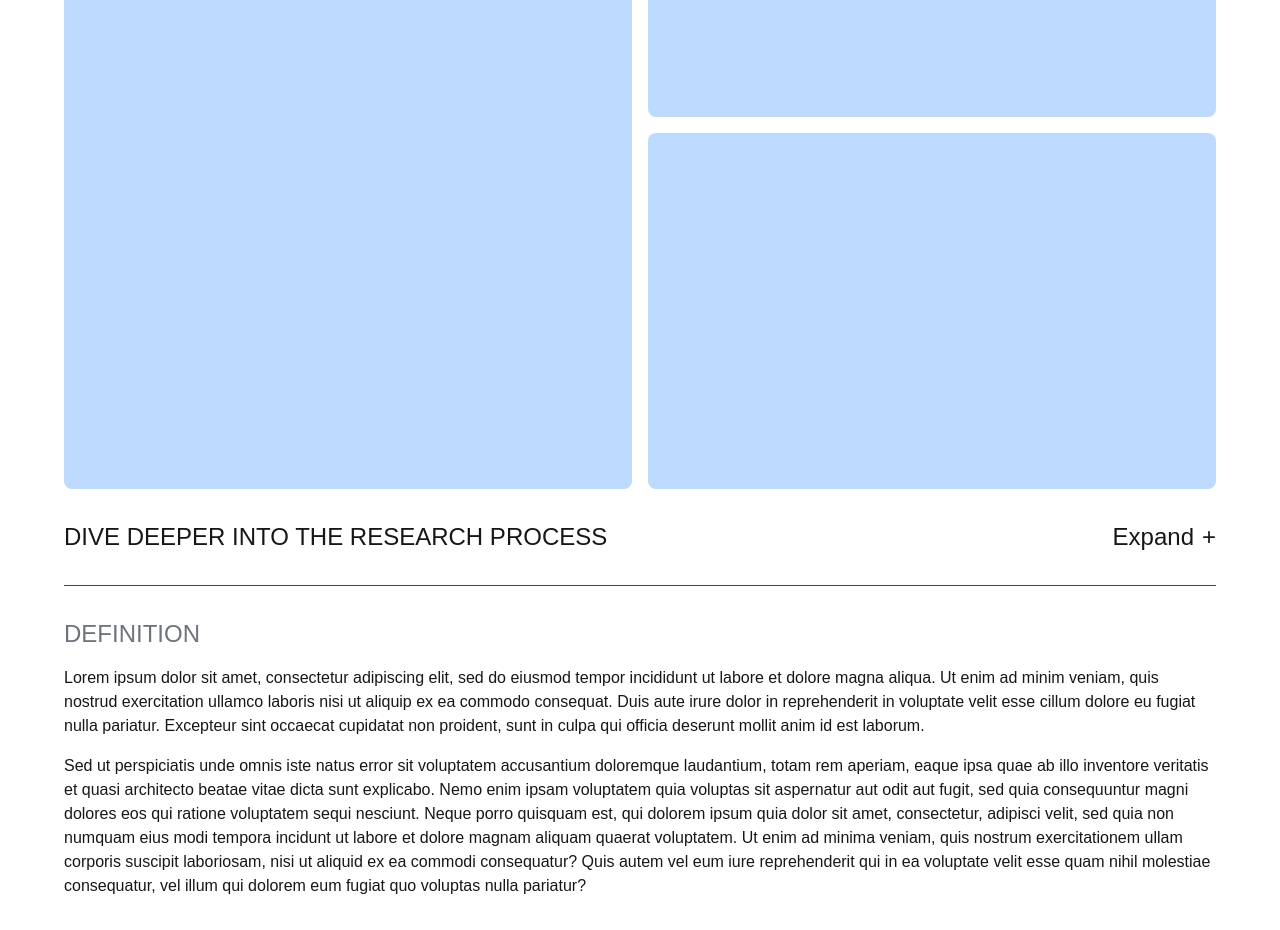
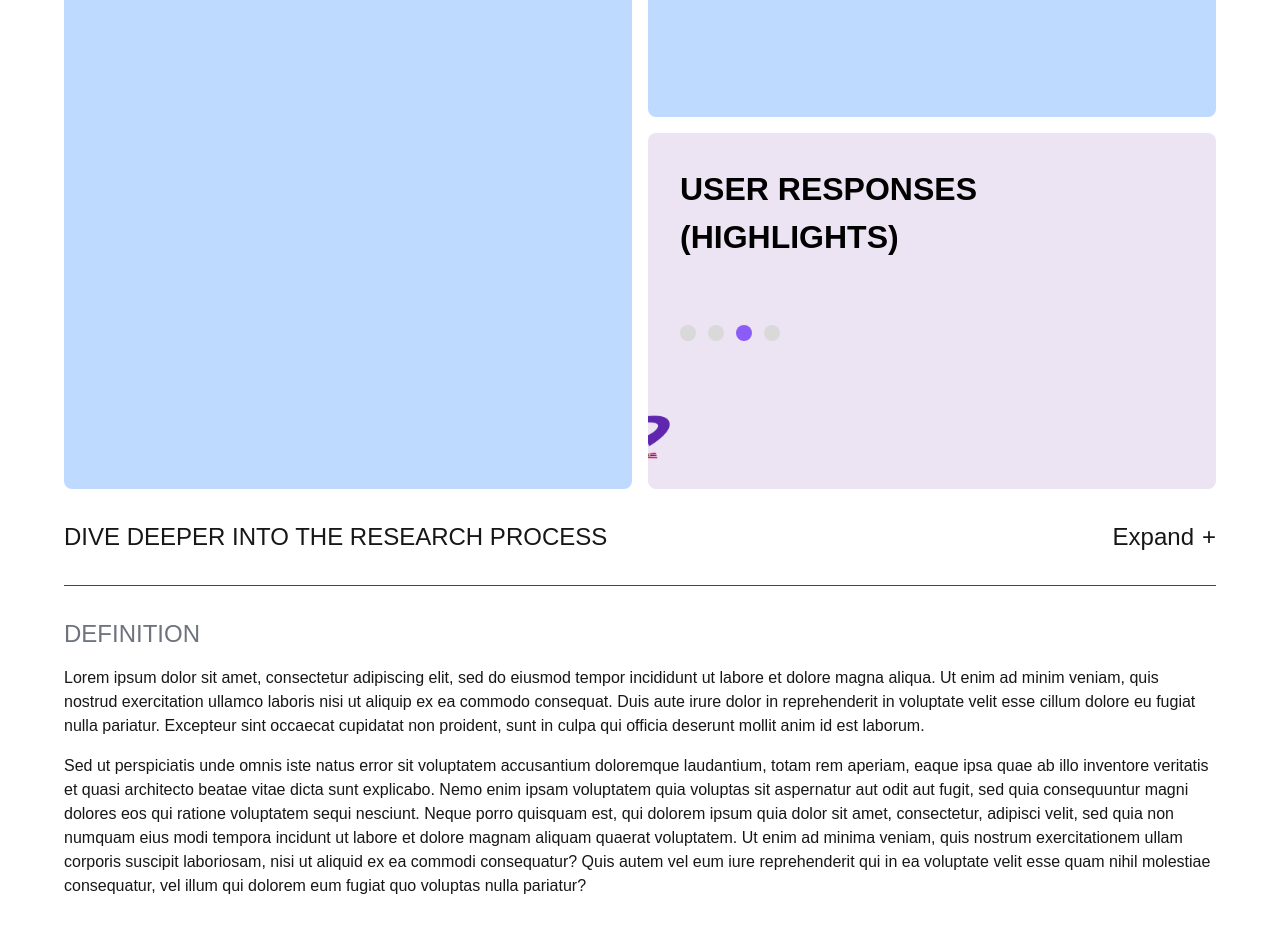
Before and after one commit to 11amanraj/portfolio-jan-26, a Next.js app: page /case-study-2 in a window 1280 px wide. Shown: the part 1420-2350 px from the top of the page. Built offline with nearby package versions, Linux system fonts and the light colour scheme.

Commit message:
Connected CardSwitcher to Research Bento

```diff
--- a/app/Components/CaseStudy/CardSwitcher.tsx
+++ b/app/Components/CaseStudy/CardSwitcher.tsx
@@ -23,7 +23,7 @@ const CardSwitcher = ({ card_details, title }: { card_details: CardDetail[], tit
     }
 
     return (
-        <div className='w-158 h-73 bg-[#EDE4F3] p-8 relative overflow-hidden flex flex-col gap-4'>
+        <div className='w-full h-full p-8 relative overflow-hidden flex flex-col gap-4'>
             <h3 className="text-[32px] font-bold text-black">{title.toUpperCase()}</h3>
             <AnimatePresence mode="wait">
                 <motion.img
--- a/app/case-study-2/page.tsx
+++ b/app/case-study-2/page.tsx
@@ -6,8 +6,17 @@ import { motion } from 'motion/react'
 import TitleSection from '../Components/CaseStudy/TitleSection'
 import ContentSection from '../Components/CaseStudy/ContentSection'
 import CollapsibleSection from '../Components/CaseStudy/CollapsibleSection'
+import CardSwitcher from '../Components/CaseStudy/CardSwitcher'
+import { CardDetail } from '../types/casestudy'
 
 function CollapsedCard() {
+    const card_details: CardDetail[] = [
+        { id: 0, description: "Description for Case Study 1", img: "/case-study-1/images/research-summary-1.png" },
+        { id: 1, description: "Description for Case Study 2", img: "/case-study-1/images/research-summary-1.png" },
+        { id: 2, description: "Description for Case Study 3", img: "/case-study-1/images/research-summary-1.png" },
+        { id: 3, description: "Description for Case Study 4", img: "/case-study-1/images/research-summary-1.png" }
+    ]
+
     const container = {
         hidden: {},
         show: {
@@ -36,7 +45,9 @@ function CollapsedCard() {
             </div>
             <div className='flex-1 flex flex-col gap-4'>
                 <motion.div variants={item} className='bg-blue-200 rounded-lg flex-1'></motion.div>
-                <motion.div variants={item} className='bg-blue-200 rounded-lg flex-1'></motion.div>
+                <motion.div variants={item} className='bg-[#EDE4F3] rounded-lg flex-1'>
+                    <CardSwitcher title="User Responses (highlights)" card_details={card_details} />
+                </motion.div>
             </div>
         </motion.div>
     )
--- a/app/page.tsx
+++ b/app/page.tsx
@@ -2,16 +2,8 @@
 
 import Link from "next/link";
 import { motion } from "motion/react"
-import CardSwitcher from "./Components/CaseStudy/CardSwitcher";
-import { CardDetail } from "./types/casestudy";
 
 export default function Home() {
-  const card_details: CardDetail[] = [
-    { id: 0, description: "Description for Case Study 1", img: "/case-study-1/images/research-summary-1.png" },
-    { id: 1, description: "Description for Case Study 2", img: "/case-study-1/images/research-summary-1.png" },
-    { id: 2, description: "Description for Case Study 3", img: "/case-study-1/images/research-summary-1.png" },
-    { id: 3, description: "Description for Case Study 4", img: "/case-study-1/images/research-summary-1.png" }
-  ]
 
   return (
     <div>
@@ -43,8 +35,6 @@ export default function Home() {
           <div className="w-50 h-40 cursor-pointer rounded-2xl bg-green-400"></div>
         </Link>
       </div>
-
-      <CardSwitcher title="User Responses (highlights)" card_details={card_details} />
     </div>
   );
 }
```
